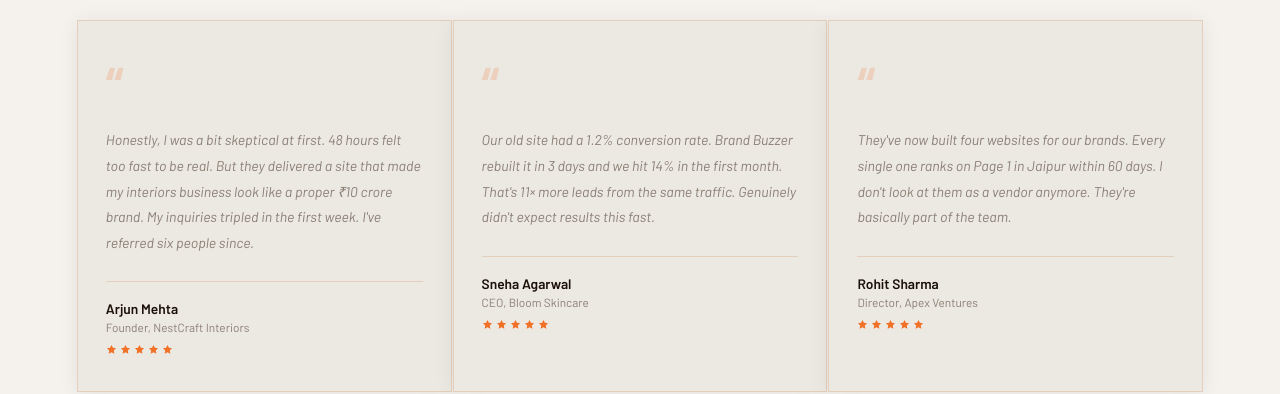
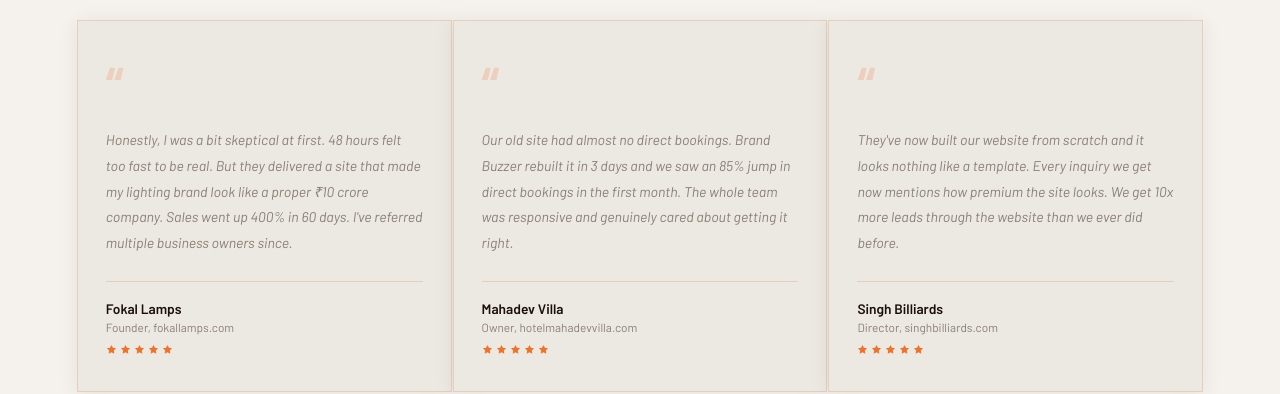
Before and after one commit to brandbuzzersocial-glitch/bblanding, a React (Vite) app: page / in a window 1280 px wide. Shown: the part 5280-5674 px from the top of the page. Built offline with nearby package versions, Linux system fonts and the light colour scheme; a web font is replaced by a local one.

Commit message:
content: update testimonials to real client names from portfolio

```diff
--- a/src/App.jsx
+++ b/src/App.jsx
@@ -310,9 +310,9 @@ export default function App() {
   ];
 
   const testimonials = [
-    {quote:"Honestly, I was a bit skeptical at first. 48 hours felt too fast to be real. But they delivered a site that made my interiors business look like a proper ₹10 crore brand. My inquiries tripled in the first week. I've referred six people since.",name:"Arjun Mehta",role:"Founder, NestCraft Interiors"},
-    {quote:"Our old site had a 1.2% conversion rate. Brand Buzzer rebuilt it in 3 days and we hit 14% in the first month. That's 11× more leads from the same traffic. Genuinely didn't expect results this fast.",name:"Sneha Agarwal",role:"CEO, Bloom Skincare"},
-    {quote:"They've now built four websites for our brands. Every single one ranks on Page 1 in Jaipur within 60 days. I don't look at them as a vendor anymore. They're basically part of the team.",name:"Rohit Sharma",role:"Director, Apex Ventures"},
+    {quote:"Honestly, I was a bit skeptical at first. 48 hours felt too fast to be real. But they delivered a site that made my lighting brand look like a proper ₹10 crore company. Sales went up 400% in 60 days. I've referred multiple business owners since.",name:"Fokal Lamps",role:"Founder, fokallamps.com"},
+    {quote:"Our old site had almost no direct bookings. Brand Buzzer rebuilt it in 3 days and we saw an 85% jump in direct bookings in the first month. The whole team was responsive and genuinely cared about getting it right.",name:"Mahadev Villa",role:"Owner, hotelmahadevvilla.com"},
+    {quote:"They've now built our website from scratch and it looks nothing like a template. Every inquiry we get now mentions how premium the site looks. We get 10x more leads through the website than we ever did before.",name:"Singh Billiards",role:"Director, singhbilliards.com"},
   ];
 
   const cs = `
```
